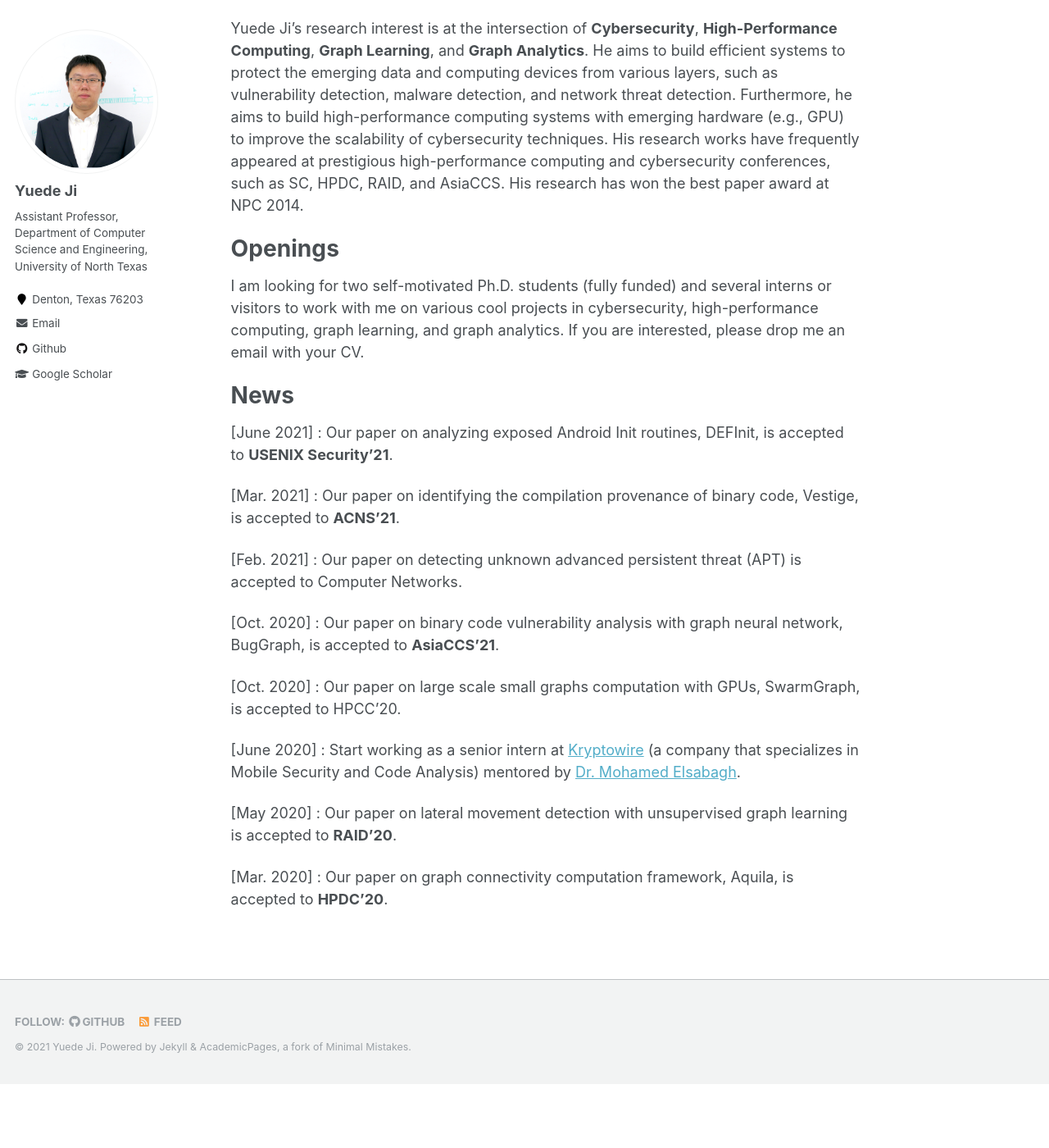
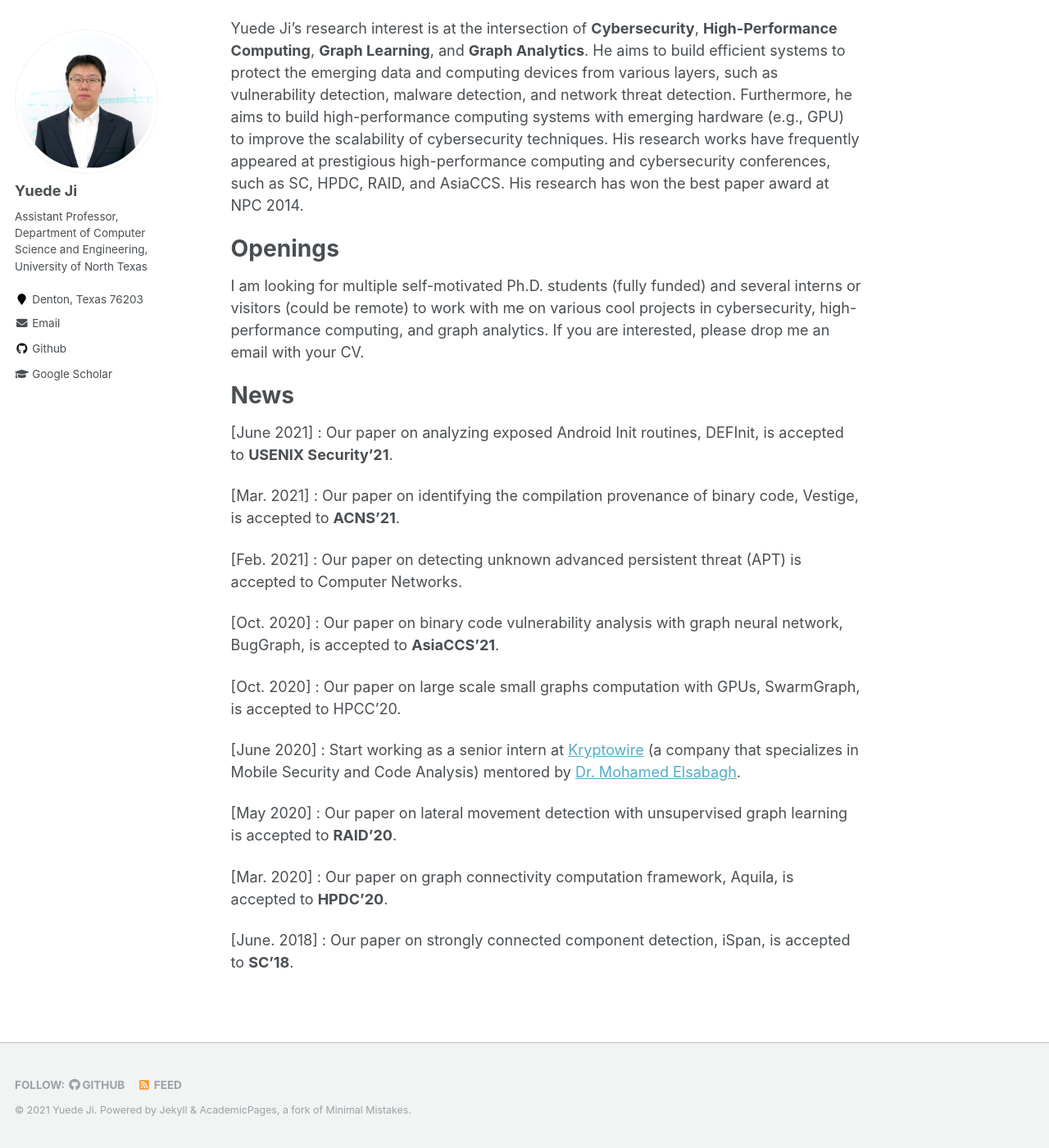
Before and after one commit to yuede/yuede.github.io, a Jekyll site: the page built from _pages/about.md, in a window 1280 px wide and 1400 px high, scrolled down 271 px. Shown: the whole window at 82% size. Built offline with Jekyll 4.4.1, drawn with Linux system fonts in a browser that asks for light colours; before the commit the page ends 1593 px from its top, so only the background shows below that.

Commit message:
update about

```diff
--- a/_pages/about.md
+++ b/_pages/about.md
@@ -14,7 +14,7 @@ Yuede Ji's research interest is at the intersection of <strong>Cybersecurity</st
 
 Openings
 ======
-I am looking for two self-motivated Ph.D. students (fully funded) and several interns or visitors to work with me on various cool projects in cybersecurity, high-performance computing, graph learning, and graph analytics. If you are interested, please drop me an email with your CV.
+I am looking for multiple self-motivated Ph.D. students (fully funded) and several interns or visitors (could be remote) to work with me on various cool projects in cybersecurity, high-performance computing, and graph analytics. If you are interested, please drop me an email with your CV.
 
 News
 ======
@@ -33,3 +33,5 @@ News
 [May 2020] : Our paper on lateral movement detection with unsupervised graph learning is accepted to <strong>RAID'20</strong>.
 
 [Mar. 2020] : Our paper on graph connectivity computation framework, Aquila, is accepted to <strong>HPDC'20</strong>.
+
+[June. 2018] : Our paper on strongly connected component detection, iSpan, is accepted to <strong>SC'18</strong>.
```
Also changed, not shown: _pages/lab.md (+1 -1 lines), _pages/publications.md (+1 -1 lines).
